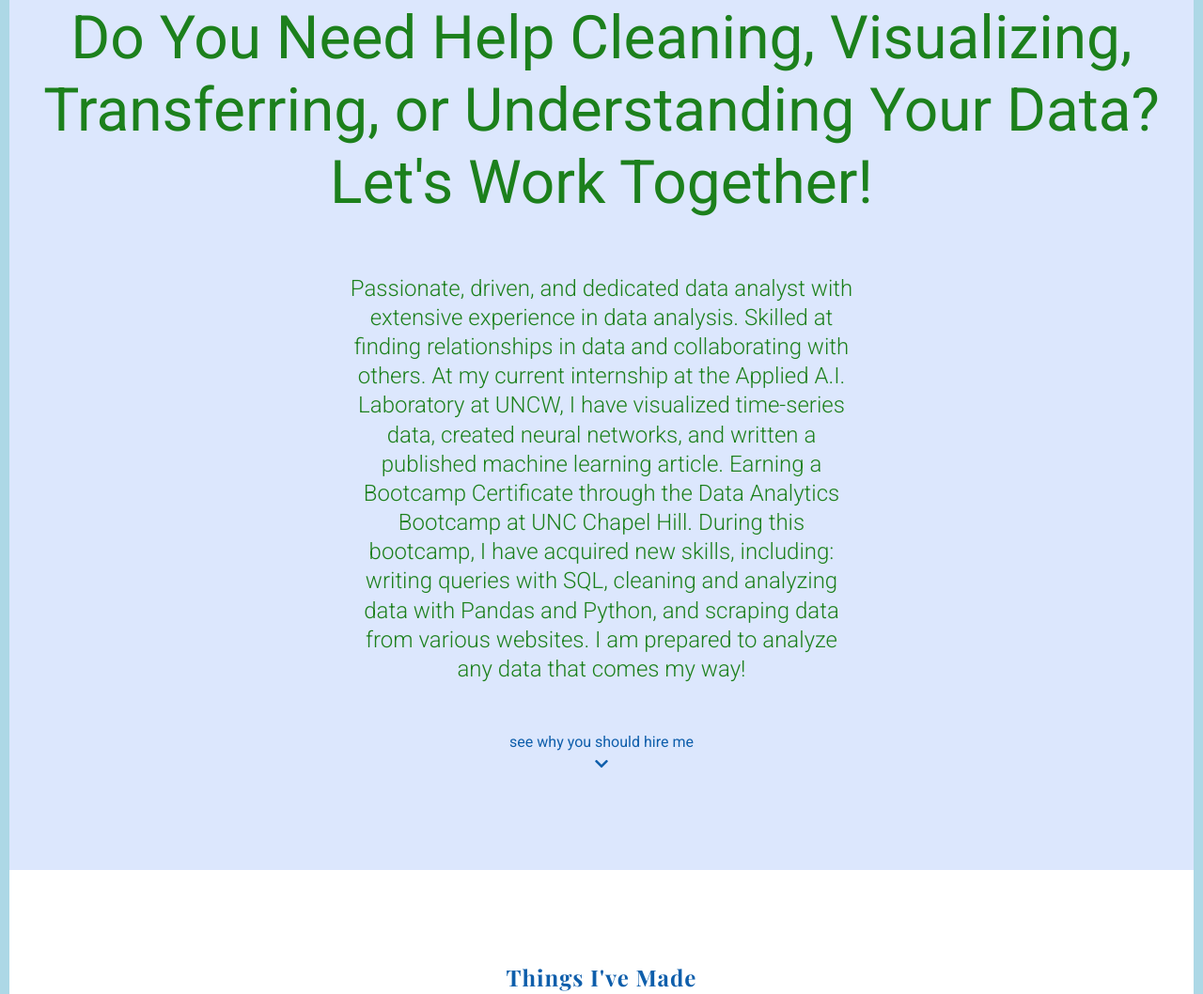
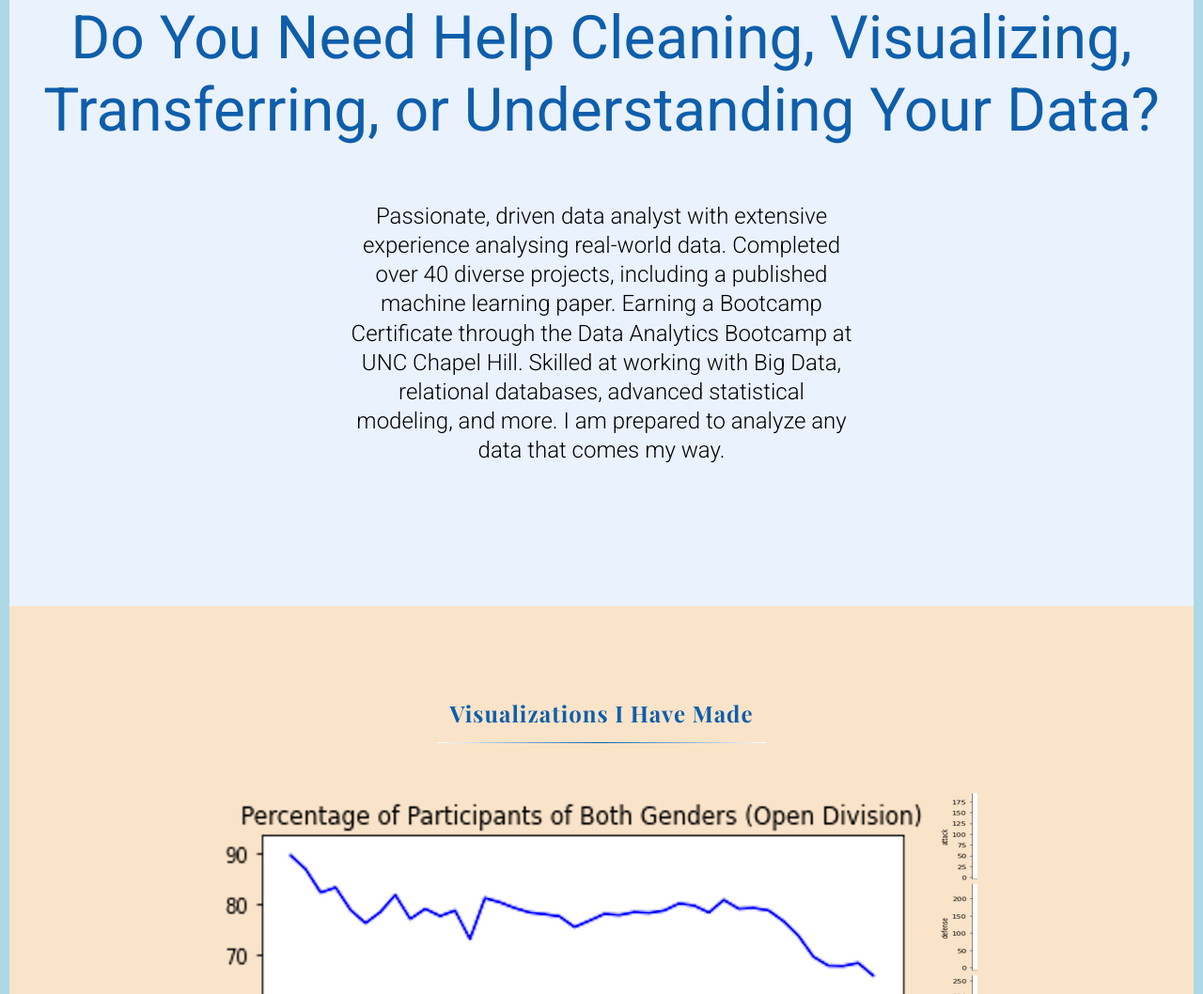
Before and after one commit to j-hendricks/Personal-Portfolio, a plain HTML site: page index.html in a window 1280 px wide. Shown: the part 858-1916 px from the top of the page at 94% size. Drawn offline with nearby package versions, Linux system fonts and the light colour scheme.

Commit message:
Added new links, changed background

```diff
--- a/assets/css/app.css
+++ b/assets/css/app.css
@@ -88,8 +88,8 @@ h5 {
 }
 
 .fragment-two {
-    background-color: #e1e8ffe9;
-    color: #1c801c;
+    background-color: #f0f4ffe9;
+    color: #0e5eab;
     display: flex;
     justify-content: space-around;
     align-items: center;
@@ -108,7 +108,7 @@ h5 {
 }
 
 .fragment-three {
-    background-color: #ffffff;
+    background-color: #fae4c9;;
     color: #0e5eab;
 }
 
@@ -120,11 +120,11 @@ h5 {
     display: flex;
     align-items: center;
     justify-content: center;
-    flex-direction: column
+    flex-direction: column;
 }
 
 .fragment-three .carousel-caption {
-    color: #999
+    color: rgb(15, 15, 15)
 }
 
 .fragment-three .custom-indicator {
--- a/index.html
+++ b/index.html
@@ -33,7 +33,7 @@
         <section class="fragment fragment-one">
             <div class="headers">
                 <h1> John Hendricks </h1>
-                <h3> Data Analyst | Lover of Data Visualization </h3>
+                <h3 style="color:black"> Data Analyst | Skilled Programmer | Self-Starter  </h3>
 
                 <div class="container">
                     <div class="row">
@@ -46,7 +46,7 @@
                     </div>
                 </div>
 
-                <h3> <a style="color:#0e5eab" href='/Users/johnwhendricks/Desktop/classFolder/Personal-Portfolio/assets/Resume/Resume_John_Hendricks_Data_Analyst copy 2.pdf'> Resume </a>  </h3>
+                <h3> <a style="color:#000000" href='https://drive.google.com/file/d/1PaNg_8s-H2dQa1J3OHhvX9Rhb3bz3bu1/view?usp=sharing'> Resume </a>  </h3>
 
             </div>
 
@@ -56,35 +56,29 @@
 
         </section>
         <section class="fragment fragment-two">
-            <h2> Do You Need Help Cleaning, Visualizing, <br/> Transferring, or Understanding Your Data? <br/> Let's Work Together! </h2>
+            <h2> Do You Need Help Cleaning, Visualizing, <br/> Transferring, or Understanding Your Data? </h2>
             <div class="container">
                 <div class="row">
                     <div class="col-md-6 offset-md-3">
 
                         <!-- brief intoduction / brand statement  -->
-                        <h5>
-                            Passionate, driven, and dedicated data analyst with extensive experience in data analysis.
-                            Skilled at finding relationships in data and collaborating with others.
-                            At my current internship at the Applied A.I. Laboratory at UNCW, I have visualized time-series data,
-                            created neural networks, and written a published machine learning article.
+                        <h5 style="color:#000000">
+                            Passionate, driven data analyst with extensive experience analysing real-world data.
+                            Completed over 40 diverse projects, including a published machine learning paper.
                             Earning a Bootcamp Certificate through the Data Analytics Bootcamp at UNC Chapel Hill.
-                            During this bootcamp, I have acquired new skills, including: writing queries with SQL, cleaning and analyzing data with Pandas and Python,
-                            and scraping data from various websites. I am prepared to analyze any data that comes my way!
+                            Skilled at working with Big Data, relational databases, advanced statistical modeling, and more.
+                            I am prepared to analyze any data that comes my way.
                         </h5>
                     </div>
                 </div>
             </div>
 
 
-            <div class="learn">
-                <!-- Could hyperlink this down with a smooth scroll -->
-                <p> see why you should hire me </p>
-                <i class="fas fa-chevron-down"></i>
-            </div>
+
 
         </section>
         <section class="fragment fragment-three">
-            <h3>Things I've Made</h3>
+            <h3> Visualizations I Have Made </h3>
             <hr class="title-underline">
             <div class="container carousel-container">
 
```
